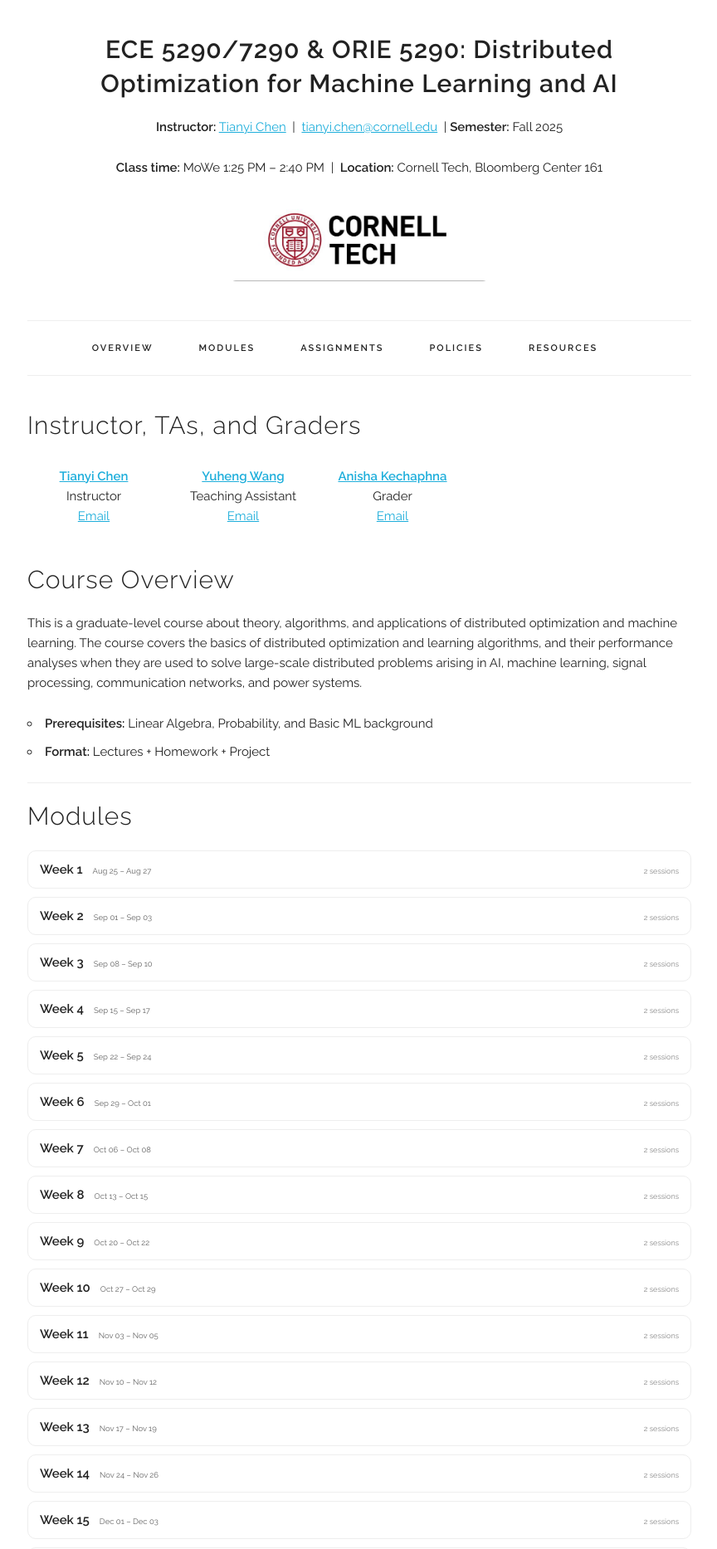
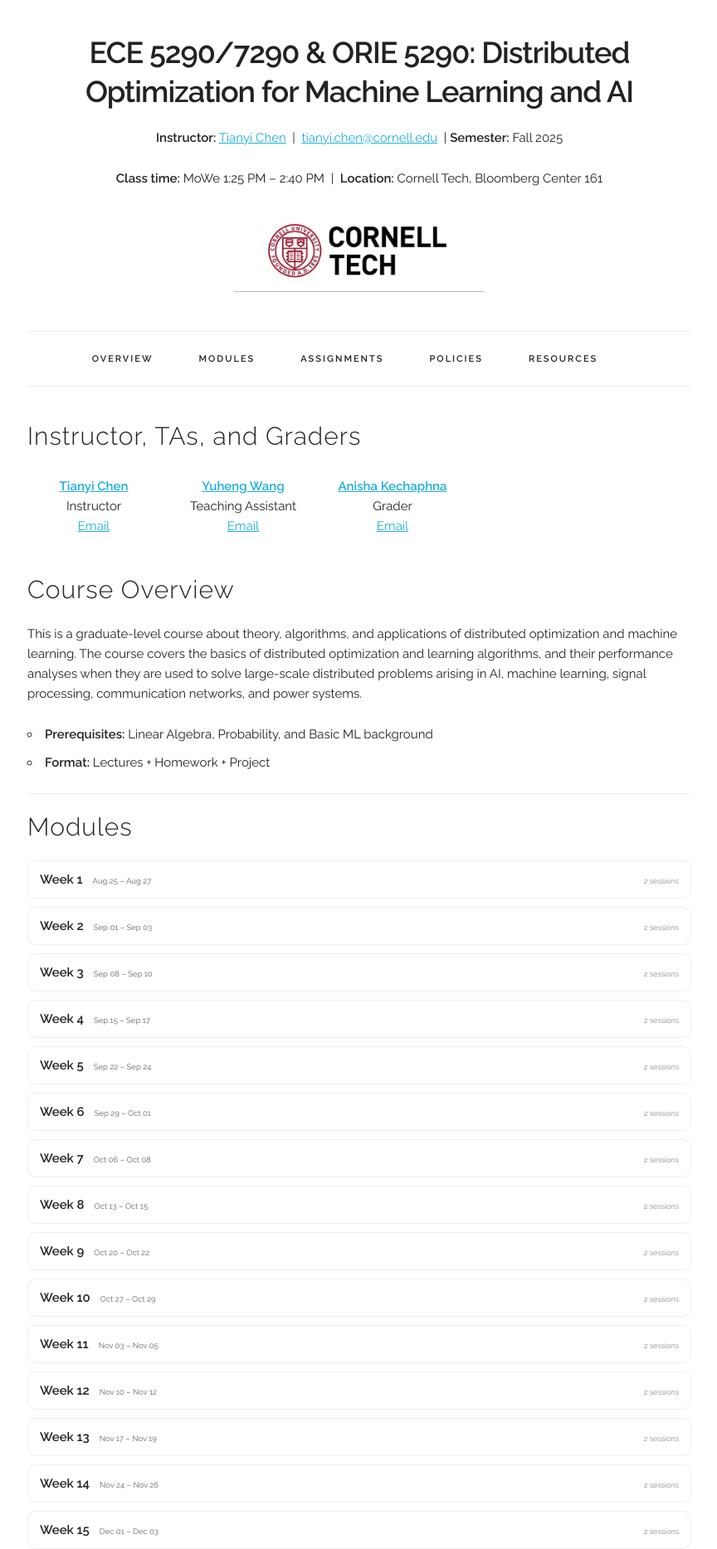
Before and after one commit to chentianyi19/ECE5290, a Jekyll site: the page built from index.html, in a window 1280 px wide. Shown: the top 1867 px of the page at 83% size, without its empty margins (207-1071 px from the left). Built offline with Jekyll 4.4.1, drawn with Linux system fonts in a browser that asks for light colours.

```diff
--- a/_layouts/course.html
+++ b/_layouts/course.html
@@ -15,7 +15,7 @@
 
    <!-- Header -->
   <header style="text-align: center; margin: 40px 0;">
-    <h4><b>ECE 5290/7290 & ORIE 5290: Distributed Optimization for Machine Learning and AI</b></h4>
+    <h3><b>ECE 5290/7290 & ORIE 5290: Distributed Optimization for Machine Learning and AI</b></h3>
     <!-- <h4>ECE 5290/7290 & ORIE 5290</h4> -->
     <p><strong>Instructor:</strong>  <a href="https://chen.tech.cornell.edu/">Tianyi Chen</a> &nbsp;|&nbsp; <a href="mailto:tianyi.chen@cornell.edu">tianyi.chen@cornell.edu</a>  &nbsp;|&nbsp;<strong>Semester:</strong> Fall 2025  </p>
     <p>         <strong>Class time:</strong> MoWe 1:25 PM – 2:40 PM &nbsp;|&nbsp; <strong>Location:</strong> Cornell Tech, Bloomberg Center 161</p>
```
